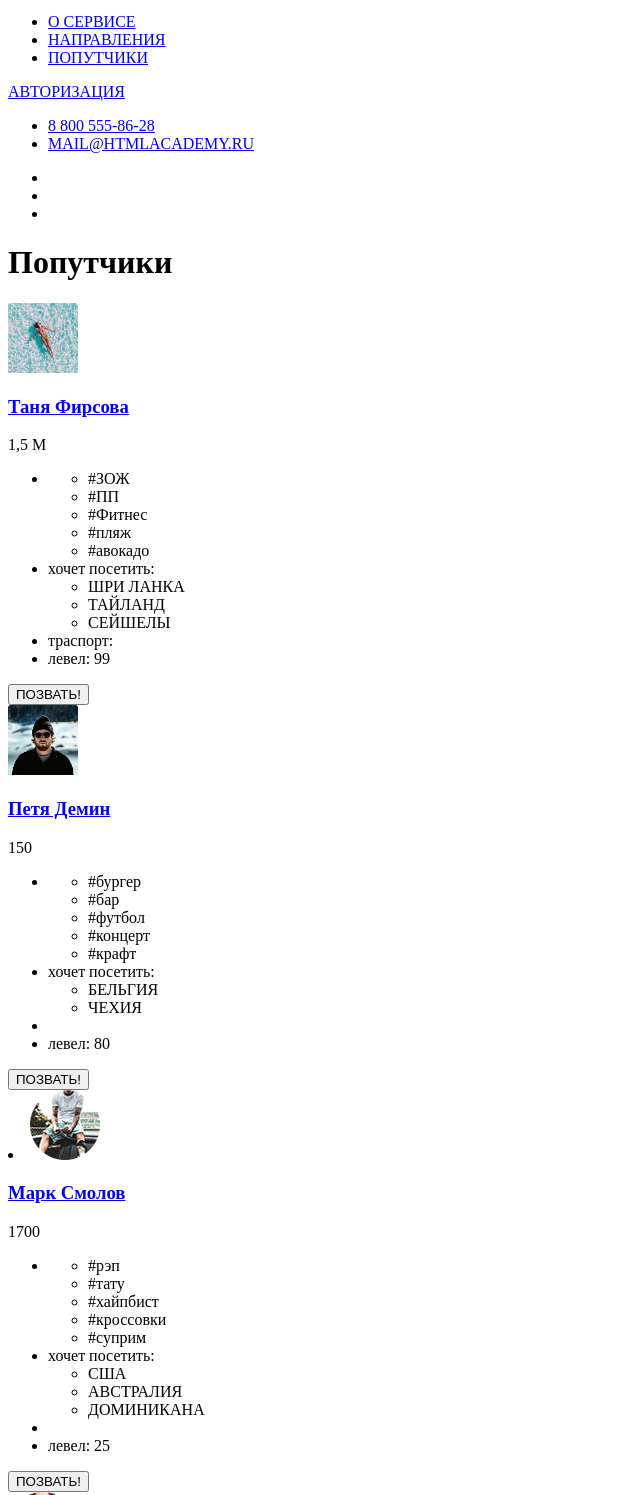
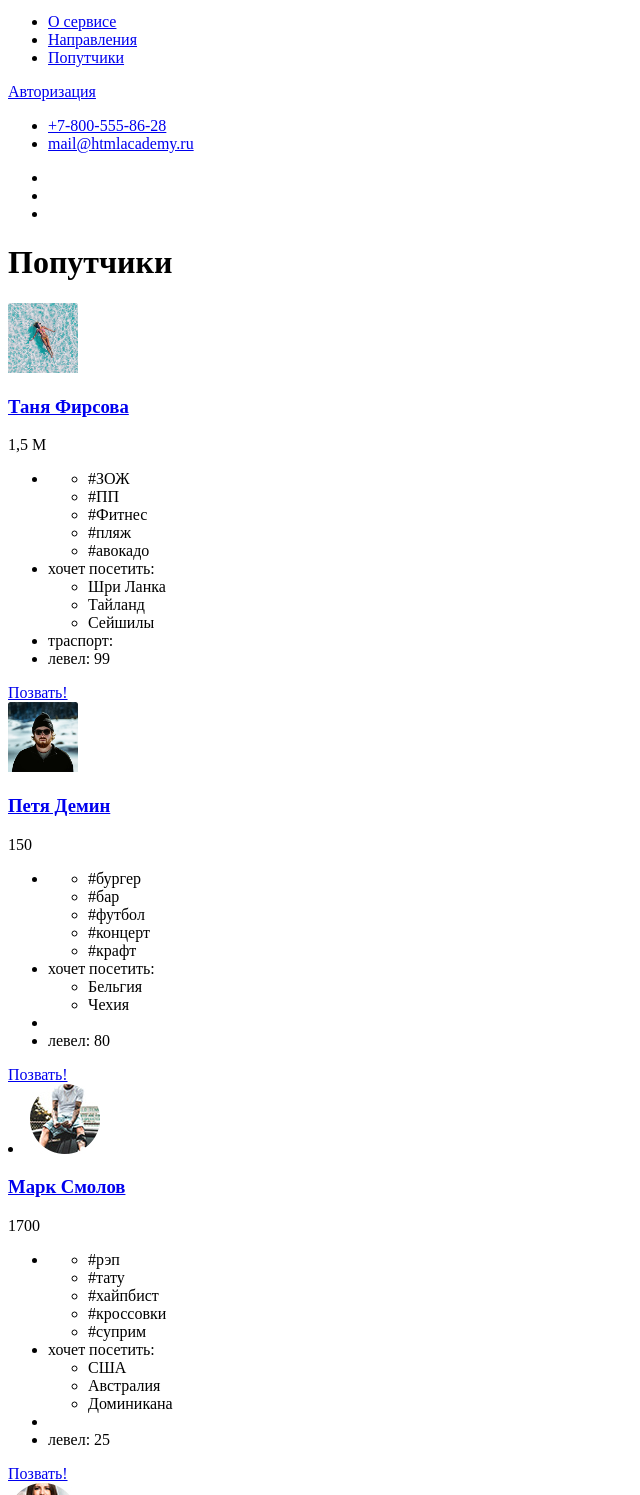
Before and after one commit to olyaseverova/989459-pognali-17, a website: page source/catalog.html in a window 1280 px wide. Shown: the part 33-1528 px from the top of the page, without its empty margins (0-640 px from the left). Drawn offline with Linux system fonts and the light colour scheme.

Commit message:
Исправленные замечания-2

```diff
--- a/source/catalog.html
+++ b/source/catalog.html
@@ -14,14 +14,14 @@
       <img class="header-right-icon" src="img/header-right-icon.ai" width="25" height="11" alt="Главное меню">
     </button>
     <ul class="header-menu-list">
-      <li class="header-menu-item"><a href="index.html">О СЕРВИСЕ</a></li>
-      <li class="header-menu-item"><a href="form.html">НАПРАВЛЕНИЯ</a></li>
-      <li class="header-menu-item"><a href="#">ПОПУТЧИКИ</a></li>
+      <li class="header-menu-item"><a href="index.html">О сервисе</a></li>
+      <li class="header-menu-item"><a href="form.html">Направления</a></li>
+      <li class="header-menu-item"><a href="#">Попутчики</a></li>
     </ul>
-    <a class="page-header__authorization" href="#">АВТОРИЗАЦИЯ</a>
+    <a class="page-header__authorization" href="#">Авторизация</a>
     <ul class="header-contacts">
-      <li class="header-contacts__item"><a href="tel: 8 800 555-86-28">8 800 555-86-28</a></li>
-      <li class="header-contacts__item"><a href="mailto: MAIL@HTMLACADEMY.RU">MAIL@HTMLACADEMY.RU</a></li>
+      <li class="header-contacts__item"><a href="tel: +7-800-555-86-28">+7-800-555-86-28</a></li>
+      <li class="header-contacts__item"><a href="mailto: mail@htmlacademy.ru">mail@htmlacademy.ru</a></li>
     </ul>
     <ul class="header-social-buttons">
       <li><a class="social-button fb" href="#" aria-label="Facebook">
@@ -62,9 +62,9 @@
             <li class="travelmate__description-item">
               <span class="travelmate__countries-headline">хочет посетить:</span>
               <ul class="travelmate__countries">
-                <li class="travelmate__country">ШРИ ЛАНКА</li>
-                <li class="travelmate__country">ТАЙЛАНД</li>
-                <li class="travelmate__country">СЕЙШЕЛЫ</li>
+                <li class="travelmate__country">Шри Ланка</li>
+                <li class="travelmate__country">Тайланд</li>
+                <li class="travelmate__country">Сейшилы</li>
               </ul>
             </li>
             <li class="travelmate__description-item">
@@ -78,7 +78,7 @@
               <span class="level">99</span>
             </li>
           </ul>
-          <a href="#"><button class="button">ПОЗВАТЬ!</button></a>
+          <a href="#" class="button">Позвать!</a>
         </article>
 
         <article class="travelmate">
@@ -101,8 +101,8 @@
             <li class="travelmate__description-item">
               <span class="travelmate__countries-healine">хочет посетить:</span>
               <ul class="travelmate__countries">
-                <li class="travelmate__country">БЕЛЬГИЯ</li>
-                <li class="travelmate__country">ЧЕХИЯ</li>
+                <li class="travelmate__country">Бельгия</li>
+                <li class="travelmate__country">Чехия</li>
               </ul>
             </li>
             <li class="travelmate__description-item">
@@ -115,7 +115,7 @@
               <span class="level">80</span>
             </li>
           </ul>
-          <a href="#"><button class="button">ПОЗВАТЬ!</button></a>
+          <a href="#" class="button">Позвать!</a>
           </li>
 
           <li class="travelmate">
@@ -139,8 +139,8 @@
                 <span class="travelmate__countries-healine">хочет посетить:</span>
                 <ul class="travelmate__countries">
                   <li class="travelmate__country">США</li>
-                  <li class="travelmate__country">АВСТРАЛИЯ</li>
-                  <li class="travelmate__country">ДОМИНИКАНА</li>
+                  <li class="travelmate__country">Австралия</li>
+                  <li class="travelmate__country">Доминикана</li>
                 </ul>
               </li>
               <li class="travelmate-description__item">
@@ -153,7 +153,7 @@
                 <span class="level">25</span>
               </li>
             </ul>
-            <a href="#"><button class="button">ПОЗВАТЬ!</button></a>
+            <a href="#" class="button">Позвать!</a>
         </article>
 
         <article class="travelmate">
@@ -175,8 +175,8 @@
             <li class="travelmate-description-item">
               <span class="travelmate__countries-healine">хочет посетить:</span>
               <ul class="travelmate-countries">
-                <li class="travelmate-country">ВЕЛИКОБРИТАНИЯ</li>
-                <li class="travelmate-country">ГЕРМАНИЯ</li>
+                <li class="travelmate-country">Великобритания</li>
+                <li class="travelmate-country">Германия</li>
               </ul>
             </li>
             <li class="travelmate-description-item">
@@ -189,7 +189,7 @@
               <span class="level">50</span>
             </li>
           </ul>
-          <a href="#"><button class="button">ПОЗВАТЬ!</button></a>
+          <a href="#" class="button">Позвать!</a>
         </article>
       </div>
     </section>
```
Also changed, not shown: source/form.html (+6 -6 lines), source/index.html (+7 -8 lines).
